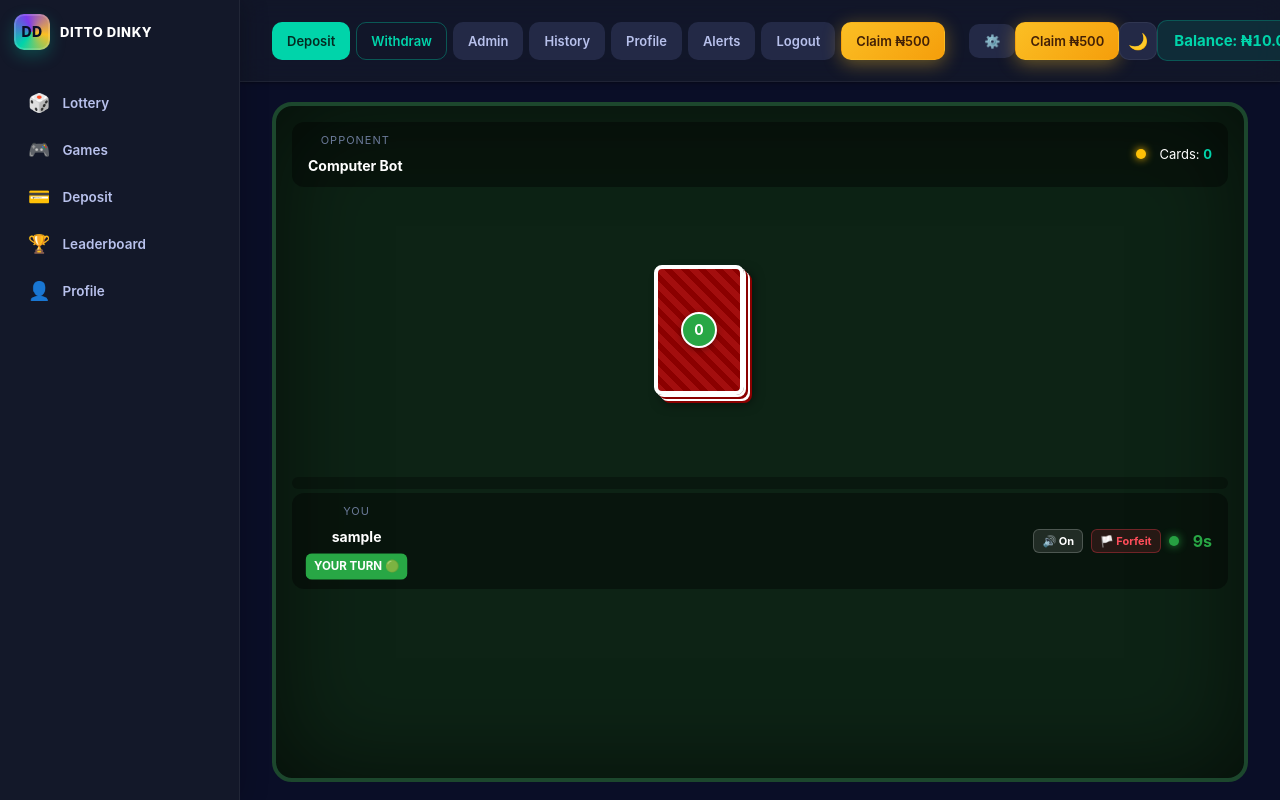
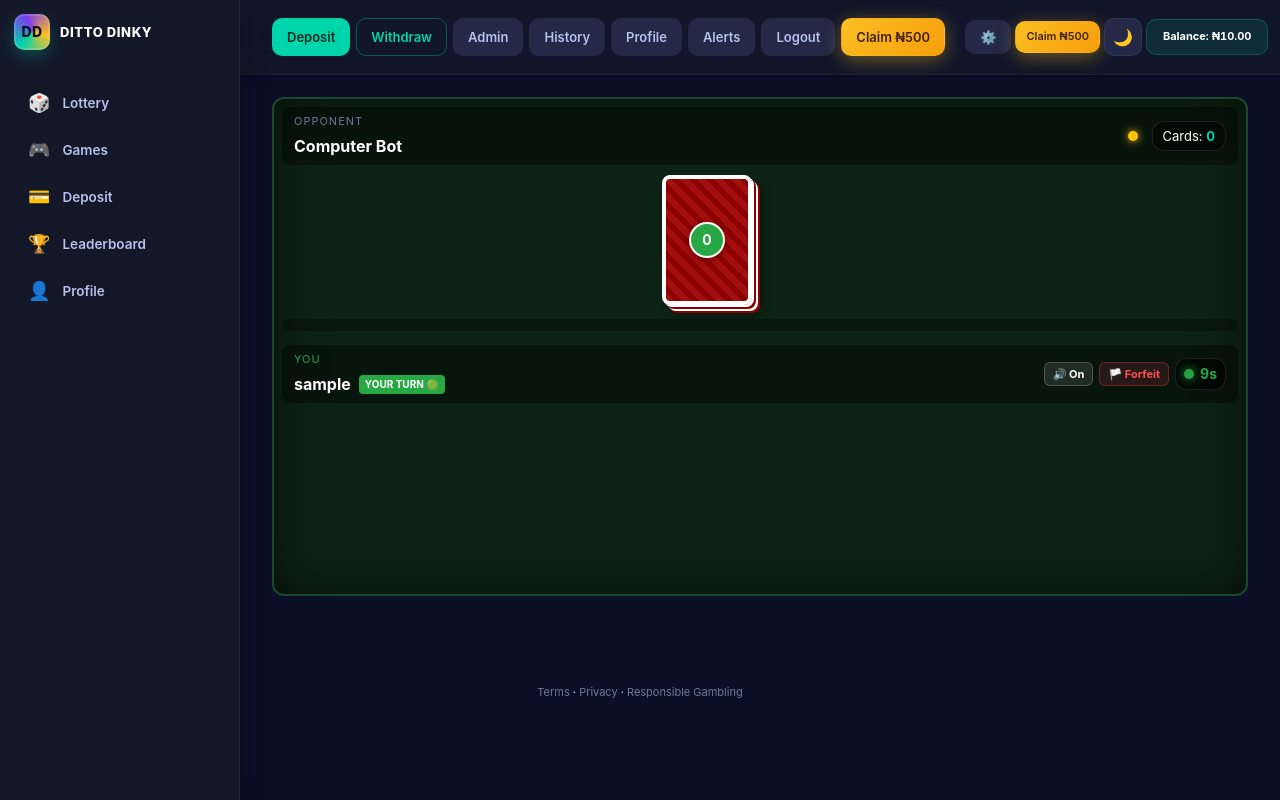
Before and after one commit to Flowboyz/lottery, a Flask app: page /whot/game/1 in a window 1280 px wide. Run offline with Flask 3, Linux system fonts and the light colour scheme; a user stored in the database is signed in; tables that the repository leaves empty hold one stand-in row (values such as "Sample post"); data that the repository does not hold is empty; some libraries are stand-ins or nearby versions.

Commit message:
UI Polish: Layout spacing, Telegram iOS safe area, and wildcard popup shapes

```diff
--- a/static/css/styles.css
+++ b/static/css/styles.css
@@ -123,7 +123,7 @@ button { font-family: inherit; }
     display: flex;
     justify-content: space-between;
     align-items: center;
-    padding: 10px 20px;
+    padding: max(10px, env(safe-area-inset-top, 10px)) 20px 10px 20px;
     position: fixed;
     top: 0;
     left: 0;
@@ -1893,26 +1893,30 @@ select.small-input { width: auto; cursor: pointer; padding-right: 22px; }
     align-items: center;
     justify-content: space-between;
     width: 100%;
-    padding: 8px 12px;
-}
-
-.mobile-balance {
+    padding: 6px 8px; /* Reduced padding */
+    gap: 4px; /* Slight gap */
+}
+
+.mobile-balance, .mobile-top-bar .balance {
     color: #fff;
-    font-size: 14px;
+    font-size: 11px; /* Smaller font */
+    white-space: nowrap;
 }
 
 .btn-settings {
     background-color: #374151;
     color: white;
     border: none;
-    padding: 8px 16px;
+    padding: 6px 10px;
     border-radius: 8px;
-    font-size: 14px;
+    font-size: 12px; /* Smaller font */
     cursor: pointer;
 }
 
-
-
+.mobile-top-bar .claim-btn, .mobile-top-bar a, .mobile-top-bar button {
+    padding: 6px 10px;
+    font-size: 11px;
+}
 /* ===== Accessibility ===== */
 /* Hide desktop elements on mobile */
 @media (max-width: 768px) {
--- a/templates/whot/game.html
+++ b/templates/whot/game.html
@@ -6,17 +6,16 @@
     .game-table {
         display: flex;
         flex-direction: column;
-        justify-content: space-between;
-        height: calc(100vh - 120px);
-        max-height: 720px;
+        justify-content: flex-start;
+        flex-grow: 1; /* Take up available space but don't force it */
         background: #0d2315; /* Dark felt green poker theme */
-        border: 4px solid #1c472d;
-        border-radius: 20px;
-        padding: 16px;
+        border: 2px solid #1c472d;
+        border-radius: 12px;
+        padding: 8px;
         position: relative;
         overflow: hidden;
-        margin-top: 10px;
-        box-shadow: inset 0 0 100px rgba(0,0,0,0.6);
+        margin-top: 5px;
+        box-shadow: inset 0 0 50px rgba(0,0,0,0.6);
     }
 
     /* Opponent & User Areas */
@@ -25,8 +24,8 @@
         justify-content: space-between;
         align-items: center;
         background: rgba(0, 0, 0, 0.4);
-        padding: 10px 16px;
-        border-radius: 12px;
+        padding: 6px 12px;
+        border-radius: 8px;
         color: #fff;
     }
     .user-info {
@@ -46,8 +45,8 @@
         display: flex;
         justify-content: center;
         align-items: center;
-        gap: 32px;
-        margin: 20px 0;
+        gap: 16px;
+        margin: auto 0; /* Auto margin pushes it to the vertical center */
         flex: 1;
         position: relative;
     }
@@ -431,17 +404,19 @@
         </div>
 
         <!-- Active Gameboard Section -->
-        <div id="gamePlayBoard" style="display: none; flex-direction: column; justify-content: space-between; height: 100%;">
+        <div id="gamePlayBoard" style="display: none; flex-direction: column; justify-content: flex-start; height: 100%; gap: 10px;">
             <!-- Opponent Panel -->
             <div class="player-area">
-                <div class="user-info" style="display: flex; align-items: center; gap: 6px;">
-                    <span class="user-tag">Opponent</span>
-                    <strong id="oppNameText">{{ opponent.username }}</strong>
-                    <span id="oppTurnBadge" style="display: none; background: var(--accent-primary); color: white; padding: 4px 8px; border-radius: 6px; font-size: 11px; font-weight: bold; animation: pulseBadge 1.2s infinite;">OPPONENT TURN 🔴</span>
+                <div style="display: flex; flex-direction: column; align-items: flex-start; gap: 4px;">
+                    <span class="user-tag">OPPONENT</span>
+                    <div style="display: flex; align-items: center; gap: 8px;">
+                        <strong id="oppNameText" style="font-size: 16px;">{{ opponent.username }}</strong>
+                        <span id="oppTurnBadge" style="display: none; background: var(--accent-primary); color: white; padding: 2px 6px; border-radius: 4px; font-size: 10px; font-weight: bold; animation: pulseBadge 1.2s infinite;">TURN 🔴</span>
+                    </div>
                 </div>
                 <div style="display: flex; align-items: center; gap: 8px;">
                     <div id="oppTurnLight" class="turn-light"></div>
-                    <div style="font-size: 13px;">Cards: <strong id="oppCardCountText" style="color: var(--accent-primary);">5</strong></div>
+                    <div style="font-size: 13px; background: rgba(0,0,0,0.5); padding: 4px 10px; border-radius: 12px; border: 1px solid rgba(255,255,255,0.1);">Cards: <strong id="oppCardCountText" style="color: var(--accent-primary);">5</strong></div>
                 </div>
             </div>
 
@@ -472,25 +447,28 @@
 
             <!-- Player Panel -->
             <div class="player-area" style="margin-bottom: 8px;">
-                <div class="user-info" style="display: flex; align-items: center; gap: 6px;">
-                    <span class="user-tag">You</span>
-                    <strong>{{ current_user.username }}</strong>
-                    <span id="myTurnBadge" style="display: none; background: #28a745; color: white; padding: 4px 8px; border-radius: 6px; font-size: 11px; font-weight: bold; animation: pulseBadge 1.2s infinite;">YOUR TURN 🟢</span>
+                <div style="display: flex; flex-direction: column; align-items: flex-start; gap: 4px;">
+                    <span class="user-tag" style="color: #28a745;">YOU</span>
+                    <div style="display: flex; align-items: center; gap: 8px;">
+                        <strong style="font-size: 16px;">{{ current_user.username }}</strong>
+                        <span id="myTurnBadge" style="display: none; background: #28a745; color: white; padding: 2px 6px; border-radius: 4px; font-size: 10px; font-weight: bold; animation: pulseBadge 1.2s infinite;">YOUR TURN 🟢</span>
+                    </div>
                 </div>
-                <div style="display: flex; align-items: center; gap: 8px;">
+                <div style="display: flex; align-items: center; gap: 6px;">
                     <button id="soundToggleBtn" onclick="toggleSound()" style="background: rgba(255, 255, 255, 0.1); color: white; border: 1px solid rgba(255, 255, 255, 0.2); border-radius: 6px; padding: 4px 8px; font-size: 11px; font-weight: bold; cursor: pointer;">🔊 On</button>
                     <button id="forfeitBtn" onclick="triggerForfeit()" style="background: rgba(220, 53, 69, 0.15); color: #ff4d5a; border: 1px solid rgba(220, 53, 69, 0.4); border-radius: 6px; padding: 4px 8px; font-size: 11px; font-weight: bold; cursor: pointer; transition: all 0.2s;">🏳️ Forfeit</button>
-                    <div id="myTurnLight" class="turn-light"></div>
-                    <div id="timerText" style="font-size: 16px; font-weight: bold; color: var(--accent-primary);">15s</div>
+                    <div style="display: flex; align-items: center; background: rgba(0,0,0,0.6); border: 1px solid rgba(255,255,255,0.1); border-radius: 12px; padding: 4px 8px; gap: 6px;">
+                        <div id="myTurnLight" class="turn-light" style="margin:0;"></div>
+                        <span id="timerText" style="font-size: 14px; font-weight: bold; color: var(--accent-primary);">15s</span>
+                    </div>
                 </div>
             </div>
 
             <!-- Player Hand Container -->
-            <div class="hand-container" style="position: relative;" onscroll="handleHandScroll(this)">
+            <div class="hand-container" id="handContainer">
                 <div class="hand-cards" id="playerHandCards">
-                    <!-- Cards will render here -->
+                    <!-- Cards injected here -->
                 </div>
-                <div id="handScrollIndicator" class="hand-indicator-chevron">&gt;</div>
             </div>
         </div>
     </div>
@@ -759,6 +737,13 @@
 
 
     function proposeNegStake(stake) {
+        const btn = document.getElementById(`negBtn${stake}`);
+        if (btn) {
+            btn.disabled = true;
+            btn.style.opacity = "0.6";
+            btn.innerText = "Wait...";
+        }
+
         fetch(`/whot/game/${roomId}/propose_stake`, {
             method: "POST",
             headers: { "Content-Type": "application/json" },
@@ -767,8 +752,20 @@
         .then(r => r.json())
         .then(data => {
             if (data.error) showToast(data.error, "error");
+            if (btn) {
+                btn.disabled = false;
+                btn.style.opacity = "1";
+                btn.innerText = `₦${stake.toLocaleString()}`;
+            }
         })
-        .catch(err => console.error("Propose stake error:", err));
+        .catch(err => {
+            console.error("Propose stake error:", err);
+            if (btn) {
+                btn.disabled = false;
+                btn.style.opacity = "1";
+                btn.innerText = `₦${stake.toLocaleString()}`;
+            }
+        });
     }
 
     function leaveNegotiation() {
@@ -829,33 +826,13 @@
         hand.forEach((card, index) => {
             const cardEl = createCardElement(card);
             cardEl.onclick = () => selectCardToPlay(card, index);
+            cardEl.draggable = true;
+            cardEl.ondragstart = (e) => {
+                e.dataTransfer.setData("cardIndex", index);
+                e.dataTransfer.setData("cardObj", JSON.stringify(card));
+            };
             handCards.appendChild(cardEl);
         });
-
-        // Trigger horizontal scroll chevron indicator display check
-        setTimeout(() => {
-            const indicator = document.getElementById("handScrollIndicator");
-            if (indicator) {
-                // If scroll width is larger than view width, show chevron indicator
-                if (handContainer.scrollWidth > handContainer.clientWidth + 5) {
-                    indicator.style.display = "flex";
-                } else {
-                    indicator.style.display = "none";
-                }
-            }
-        }, 150);
-    }
-
-    function handleHandScroll(el) {
-        const indicator = document.getElementById("handScrollIndicator");
-        if (indicator) {
-            // If user scrolled to the end, hide the scroll chevron indicator
-            if (el.scrollLeft + el.clientWidth >= el.scrollWidth - 10) {
-                indicator.style.display = "none";
-            } else {
-                indicator.style.display = "flex";
-            }
-        }
     }
 
     function createCardElement(card) {
@@ -987,7 +964,30 @@
 
         modal.style.display = "flex";
     }
+    // Make Discard pile accept drops
+    const discardContainer = document.getElementById("discardPileContainer");
+    if (discardContainer) {
+        discardContainer.ondragover = (e) => e.preventDefault(); // allow drop
+        discardContainer.ondrop = (e) => {
+            e.preventDefault();
+            const idxStr = e.dataTransfer.getData("cardIndex");
+            const objStr = e.dataTransfer.getData("cardObj");
+            if (idxStr !== "" && objStr !== "") {
+                selectCardToPlay(JSON.parse(objStr), parseInt(idxStr));
+            }
+        };
+    }
 
+    // Convert vertical mouse wheel scrolling into horizontal scrolling for the hand on laptops
+    const handScrollContainer = document.getElementById("handContainer");
+    if (handScrollContainer) {
+        handScrollContainer.addEventListener('wheel', (e) => {
+            if (e.deltaY !== 0) {
+                e.preventDefault();
+                handScrollContainer.scrollLeft += e.deltaY;
+            }
+        });
+    }
     // Sound system configuration
     const soundEnabledKey = "whot_sound_enabled";
     let isSoundEnabled = localStorage.getItem(soundEnabledKey) !== "false";
```
Also changed, not shown: other parts of templates/whot/game.html (+13 -39 lines).
